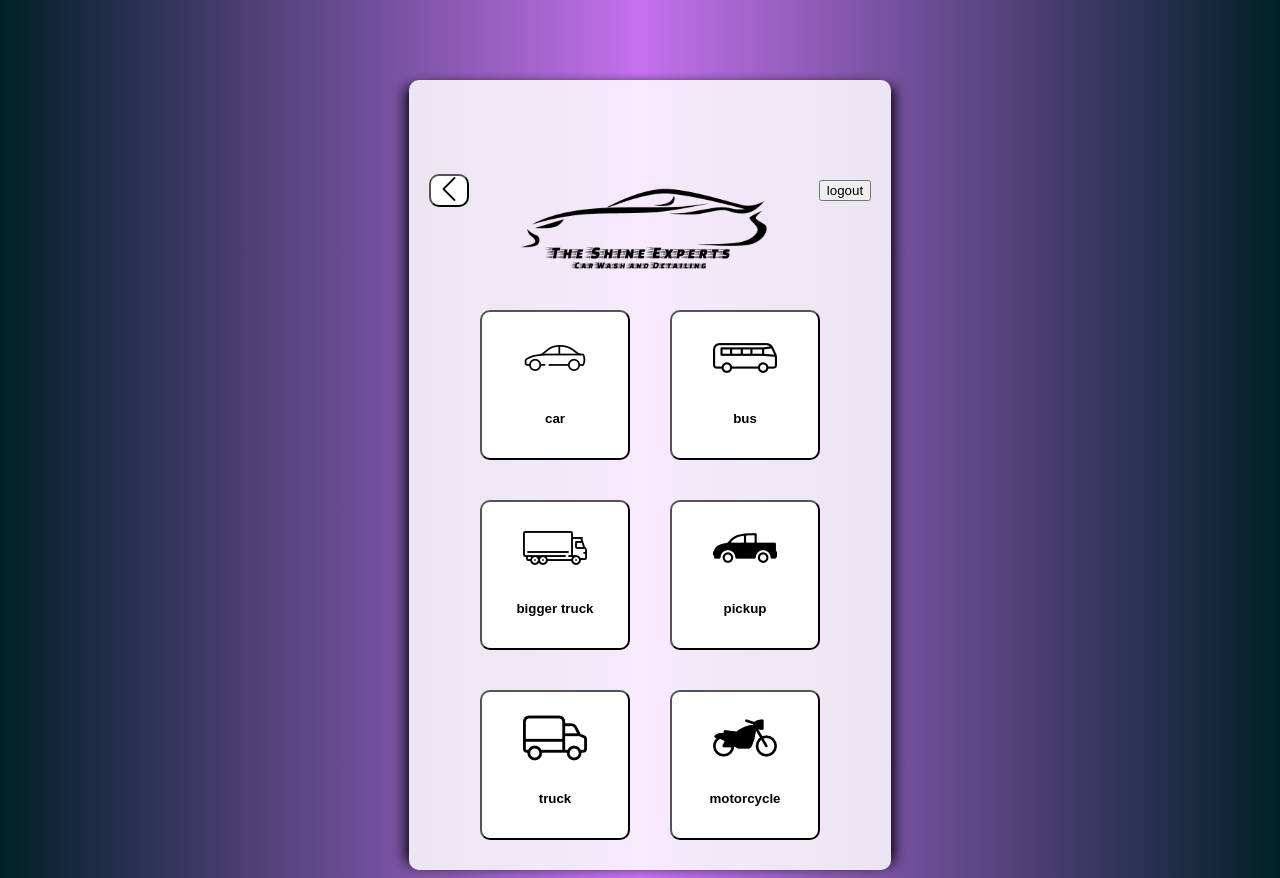
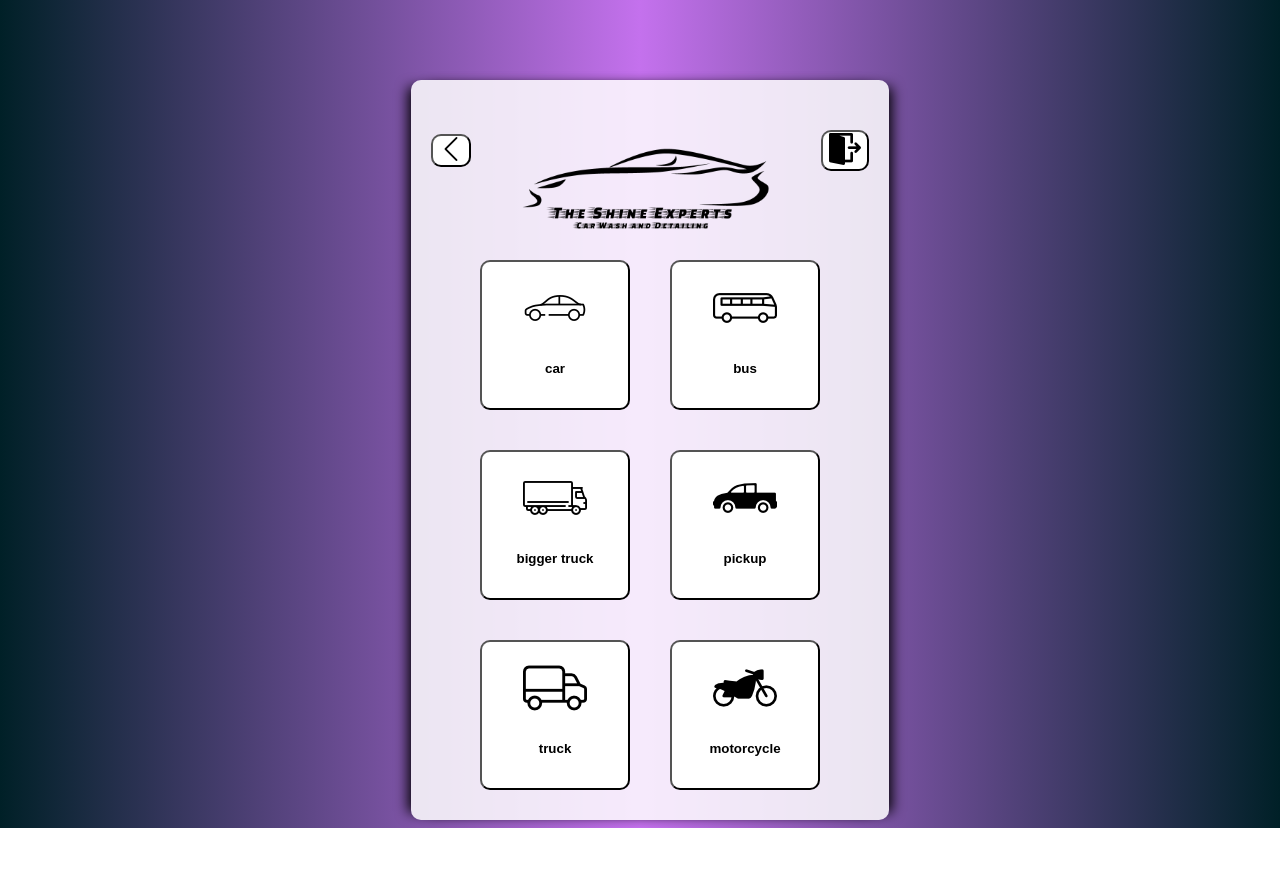
Before and after one commit to WebAhead7/the-shine-experts-client, a React (Create React App) app: page /vehicletype in a window 1280 px wide. After the commit the page ends 828 px from the top, so only its background shows below. Built offline with nearby package versions, Linux system fonts and the light colour scheme; no server answers.

Commit message:
types.css modified

```diff
--- a/src/components/Types.css
+++ b/src/components/Types.css
@@ -3,7 +3,16 @@
   flex-direction: row;
   align-items: center;
   justify-content: center;
-  height: 200px;
+  margin-top: -30px;
+  border-radius: 10px;
+  height: 180px;
+}
+.logout-btn {
+  background-color: rgb(255, 255, 255);
+  border-radius: 10px;
+}
+.logout-btn:hover {
+  background-color: #b8b8b8;
 }
 .VehicleTypebtn {
   background-color: rgb(255, 255, 255);
--- a/src/components/VehicleType.js
+++ b/src/components/VehicleType.js
@@ -4,6 +4,8 @@ import { signup } from '../axios/users';
 import { NavLink } from 'react-router-dom';
 import logo from '../images/car.png';
 import back from '../images/back.png';
+import logout from '../images/logout.png';
+
 import {
   CarIcon,
   BiggerTruck,
@@ -39,7 +41,9 @@ const VehicleType = ({ history }) => {
           <img className="logo" src={logo} alt="car" />
         </div>
         <div>
-          <button>logout</button>
+          <button className="logout-btn">
+            <img src={logout} alt="" />
+          </button>
         </div>
       </div>
       <div>
--- a/src/components/WashingType.js
+++ b/src/components/WashingType.js
@@ -3,6 +3,8 @@ import { useForm } from 'react-hook-form';
 import { signup } from '../axios/users';
 import { NavLink } from 'react-router-dom';
 import logo from '../images/car.png';
+import logout from '../images/logout.png';
+
 import {
   AutoCarWash,
   CleanEngine,
@@ -38,7 +40,9 @@ const WashingType = ({ history }) => {
           <img className="logo" src={logo} alt="car" />
         </div>
         <div>
-          <button>logout</button>
+          <button className="logout-btn">
+            <img src={logout} alt="" />
+          </button>
         </div>
       </div>
       <div>
```
Also changed, not shown: src/images/logout.png (added).
